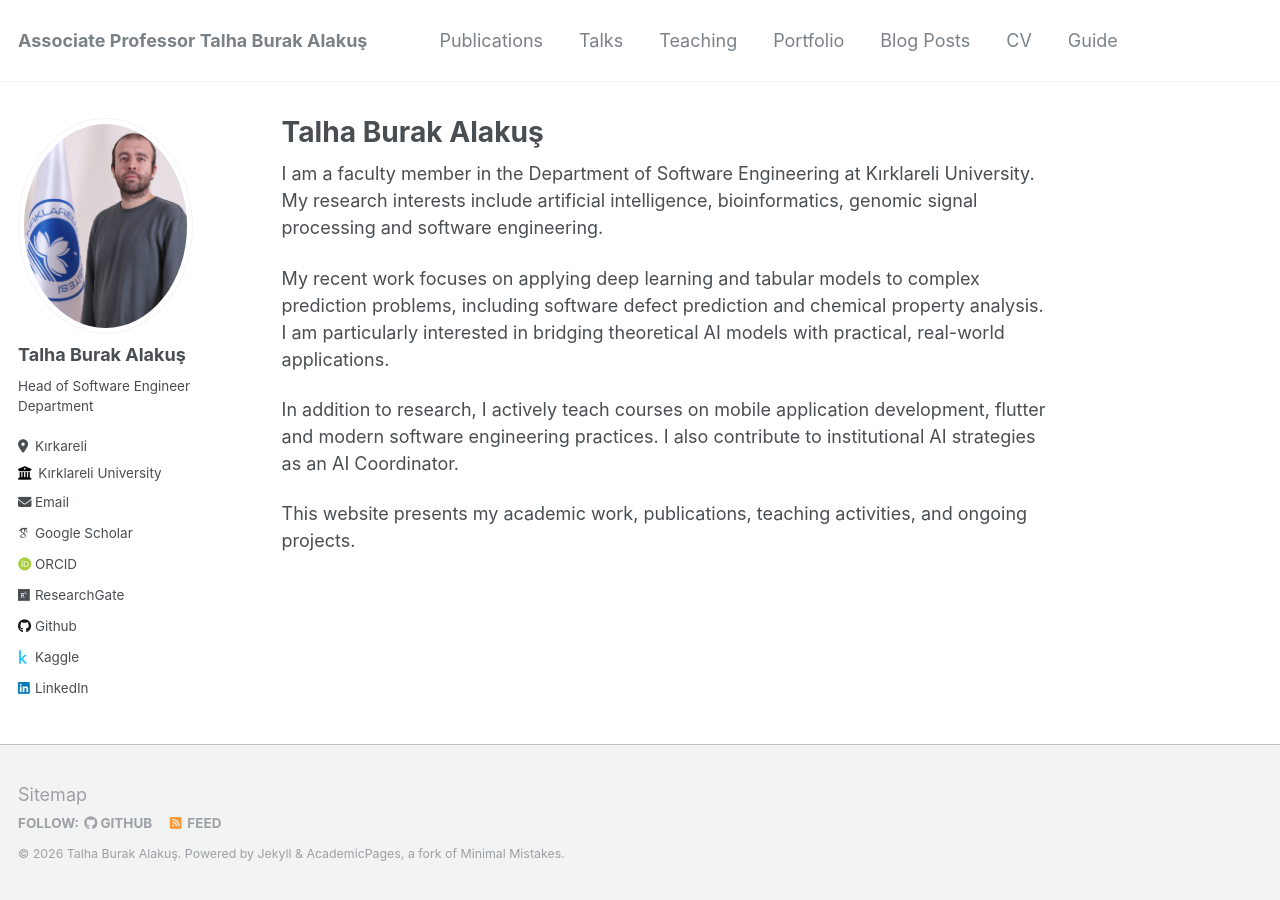
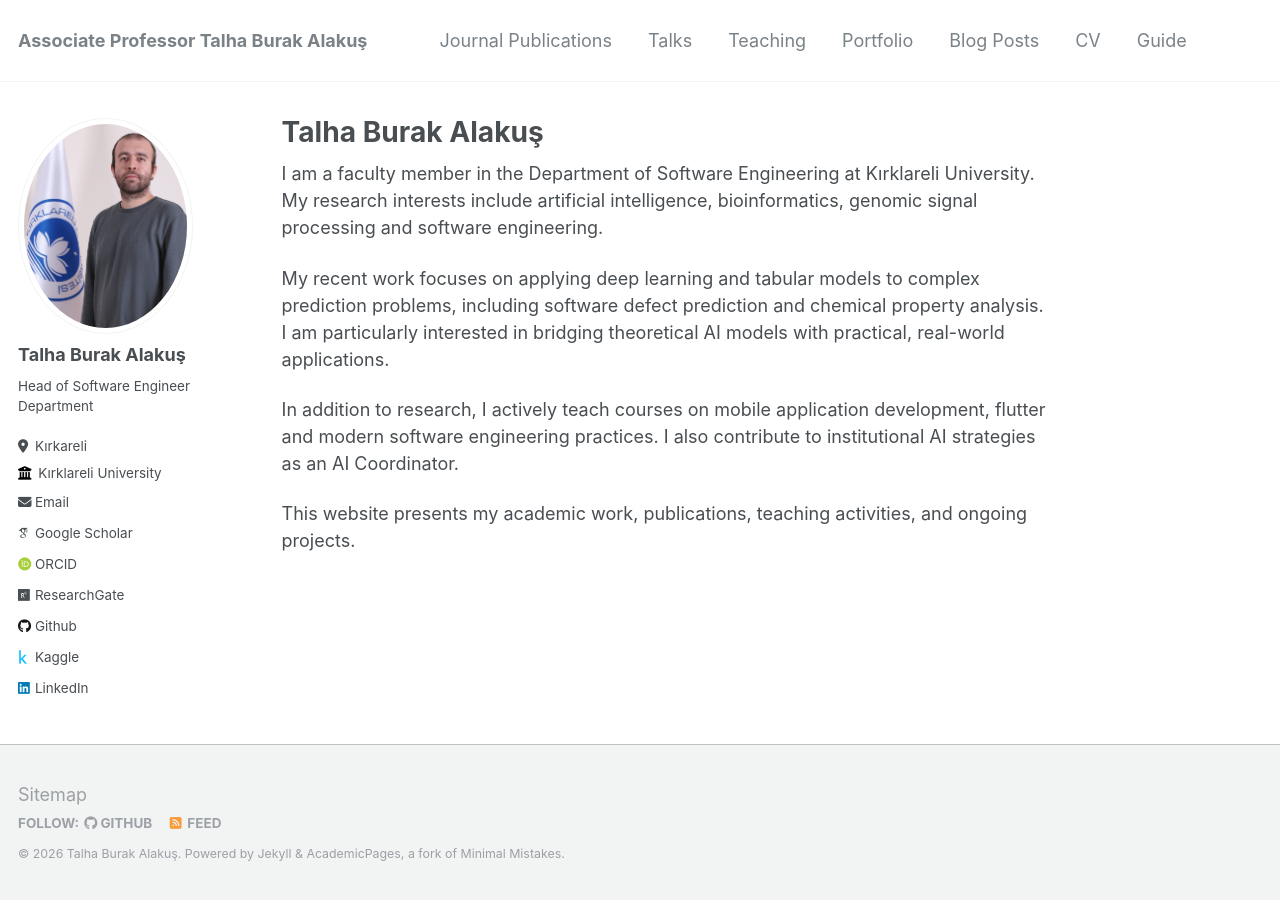
Before and after one commit to burakalakuss/talhaburakalakus.github.io, a Jekyll site: the page built from _pages/about.md, in a window 1280 px wide. Built offline with Jekyll 4.4.1, drawn with Linux system fonts in a browser that asks for light colours; some web fonts are replaced.

Commit message:
Update navigation.yml

```diff
--- a/_data/navigation.yml
+++ b/_data/navigation.yml
@@ -1,6 +1,6 @@
 # main links links
 main:
-  - title: "Publications"
+  - title: "Journal Publications"
     url: /publications/
 
   - title: "Talks"
```
